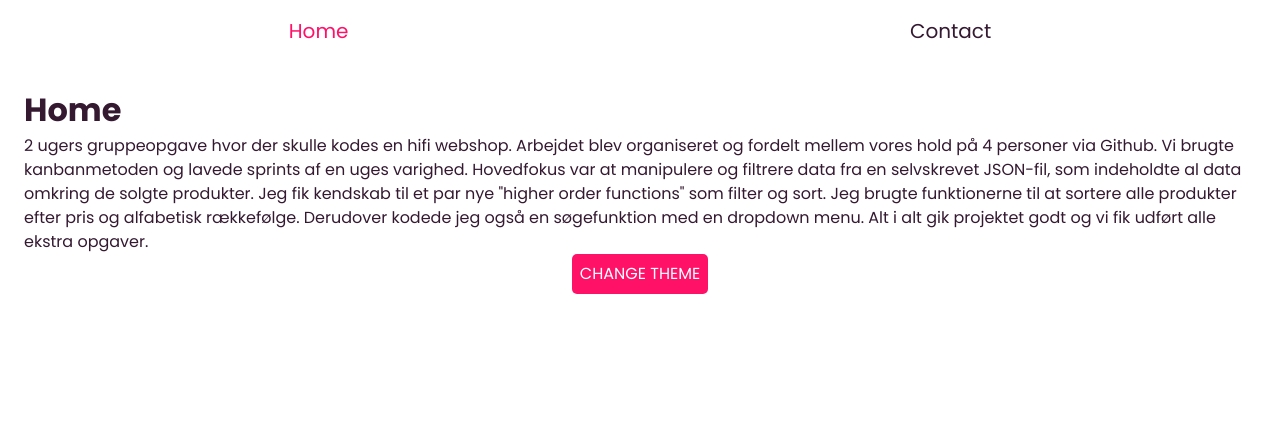
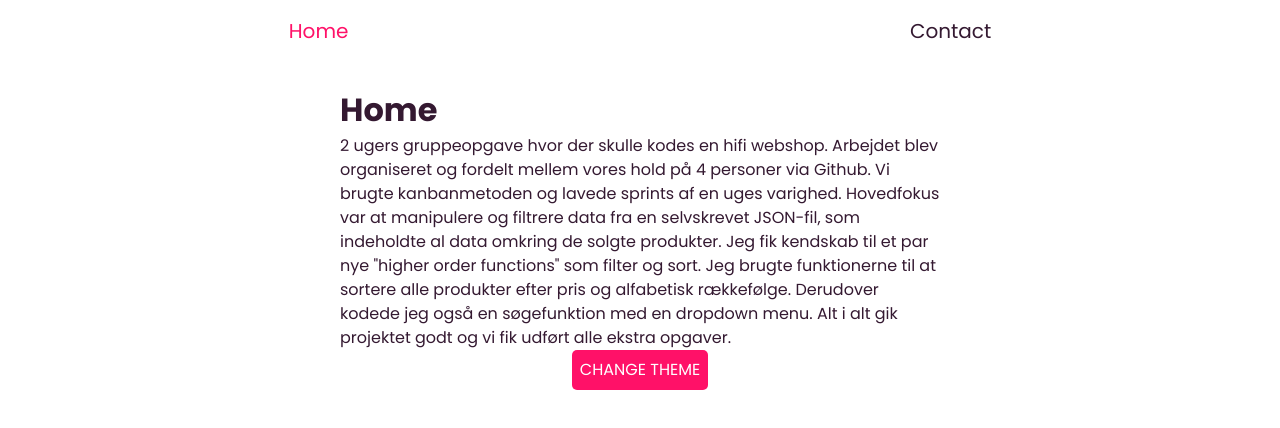
Before and after one commit to RoWaBo/My-React-Template, a React (Create React App) app: page / in a window 1280 px wide. Shown: the top 428 px of the page. Built offline with nearby package versions, Linux system fonts and the light colour scheme.

Commit message:
Added max-width to Wrapper

```diff
--- a/src/components/Wrapper.js
+++ b/src/components/Wrapper.js
@@ -10,6 +10,10 @@ const Wrapper = ({ children }) => {
                 align-items: center;
                 flex-direction: column;
                 padding: ${spacing.m};
+
+                & > * {
+                    max-width: 600px;
+                }
                 `
             }
         >
```
